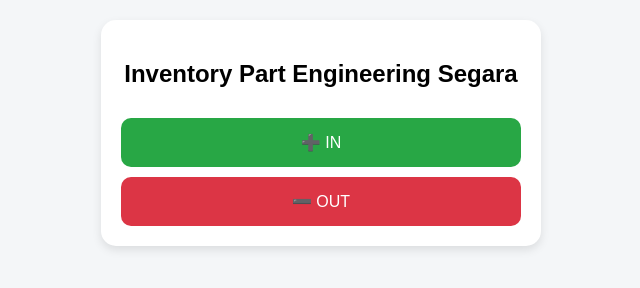
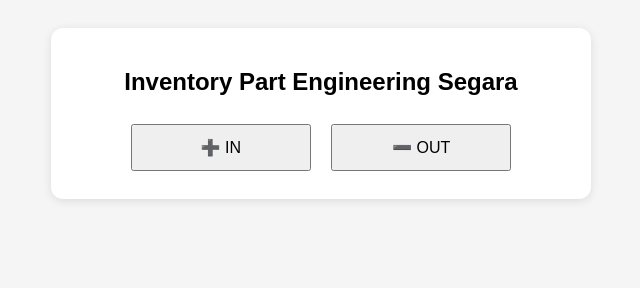
Before and after one commit to olfatzakaria28-droid/inventory-scanner, a plain HTML site: page index.html in a window 1280 px wide. Shown: the whole page, without its empty margins (319-959 px from the left). Drawn offline with Linux system fonts and the light colour scheme.

Commit message:
style.css

```diff
--- a/style.css
+++ b/style.css
@@ -1,46 +1,32 @@
 body{
-    font-family: Arial, sans-serif;
-    background:#f4f6f8;
-    margin:0;
+font-family:Arial,sans-serif;
+background:#f5f5f5;
 padding:20px;
 }
 
 .card{
-    max-width:400px;
+max-width:500px;
 margin:auto;
 background:white;
 padding:20px;
-    border-radius:15px;
-    box-shadow:0 4px 10px rgba(0,0,0,0.1);
-}
-
-h2{
+border-radius:12px;
+box-shadow:0 2px 10px rgba(0,0,0,.1);
 text-align:center;
 }
 
 button{
-    width:100%;
-    padding:15px;
-    margin-top:10px;
-    border:none;
-    border-radius:10px;
+padding:12px;
+margin:8px;
 font-size:16px;
-    cursor:pointer;
-}
-
-button:first-child{
-    background:#28a745;
-    color:white;
-}
-
-button:nth-child(2){
-    background:#dc3545;
-    color:white;
+width:180px;
 }
 
 input{
+padding:10px;
+font-size:18px;
+width:200px;
+}
+
+#reader{
 width:100%;
-    padding:12px;
-    border:1px solid #ddd;
-    border-radius:8px;
 }
```
Lines whose indentation alone changed are shown as unchanged.
